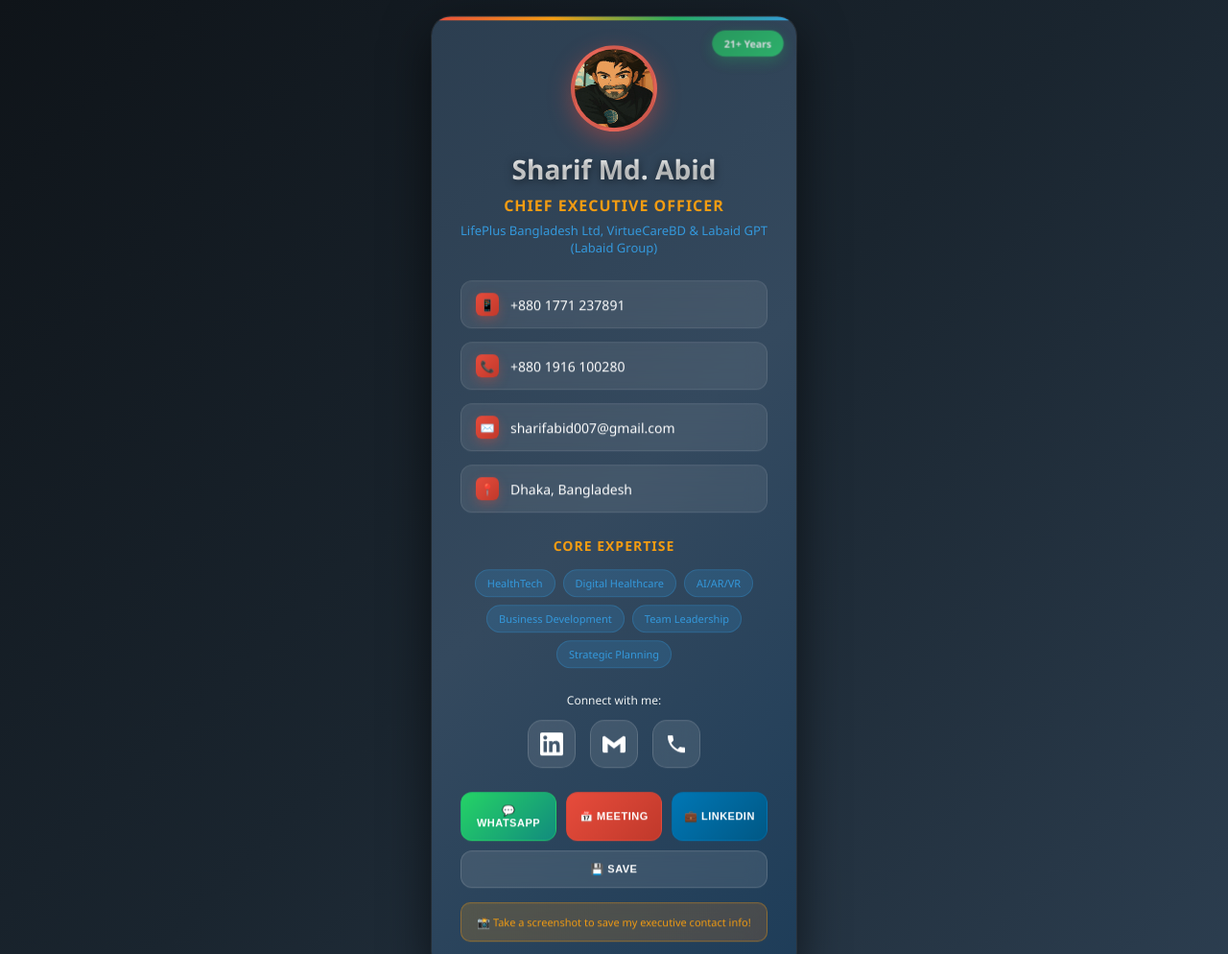
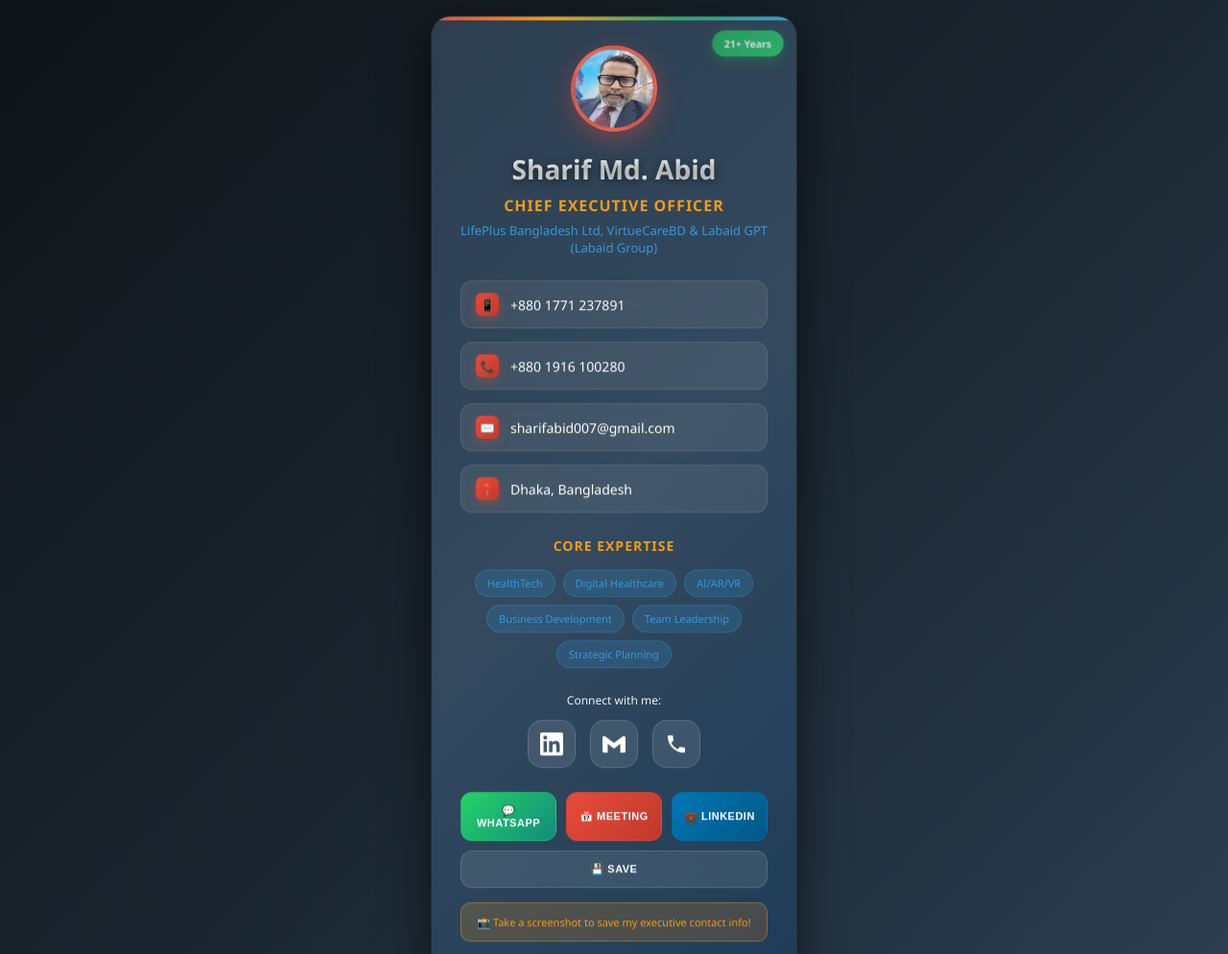
Before and after one commit to Phantom0455/business-card-sharif-abid, a plain HTML site: page index.html in a window 1280 px wide. Shown: the top 994 px of the page at 96% size. Drawn offline with Linux system fonts and the light colour scheme.

Commit message:
Update index.html

```diff
--- a/index.html
+++ b/index.html
@@ -579,7 +579,7 @@
         <div class="experience-badge">21+ Years</div>
 
         <div class="header">
-            <img src="image.jpeg" alt="SharifAbid" class="avatar" onclick="showGreeting()">
+            <img src="images.jpeg" alt="SharifAbid" class="avatar" onclick="showGreeting()">
             <div class="name">Sharif Md. Abid</div>
             <div class="title">Chief Executive Officer</div>
             <div class="company">LifePlus Bangladesh Ltd, VirtueCareBD & Labaid GPT<br>(Labaid Group)</div>
```
